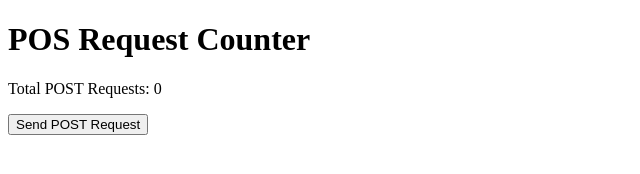
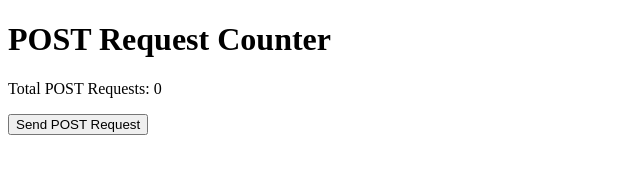
Before and after one commit to israelfrank/assignment, a website: page public/index.html in a window 1280 px wide. Shown: the whole page, without its empty margins (0-640 px from the left). Drawn offline with Linux system fonts and the light colour scheme.

```diff
--- a/public/index.html
+++ b/public/index.html
@@ -8,7 +8,7 @@
 </head>
 
 <body>
-  <h1>POS Request Counter</h1>
+  <h1>POST Request Counter</h1>
   <p>Total POST Requests: <span id="postCounter">0</span></p>
   <button id="sendPostRequest" onclick="updateCounter()">Send POST Request</button>
 
```
